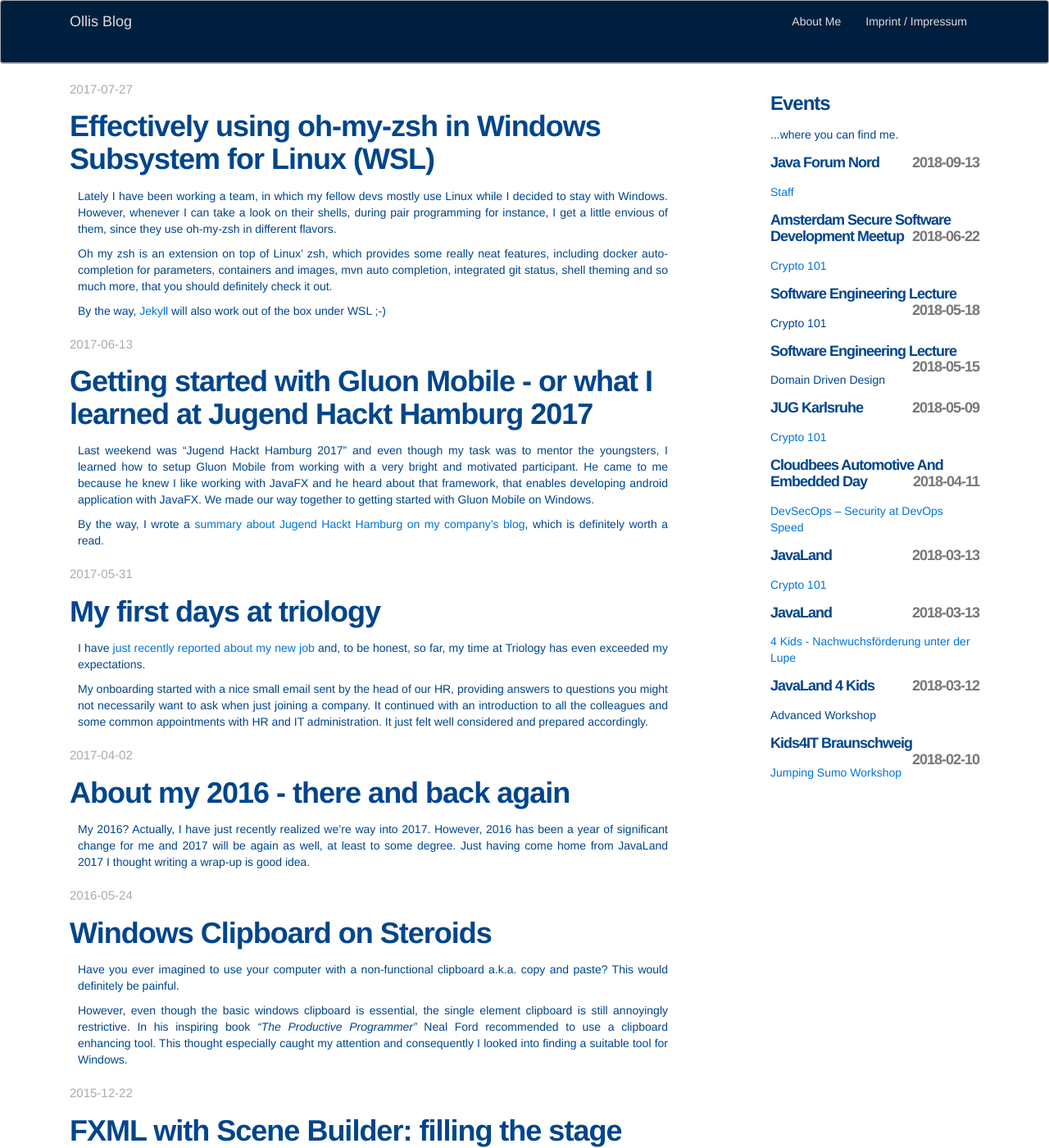
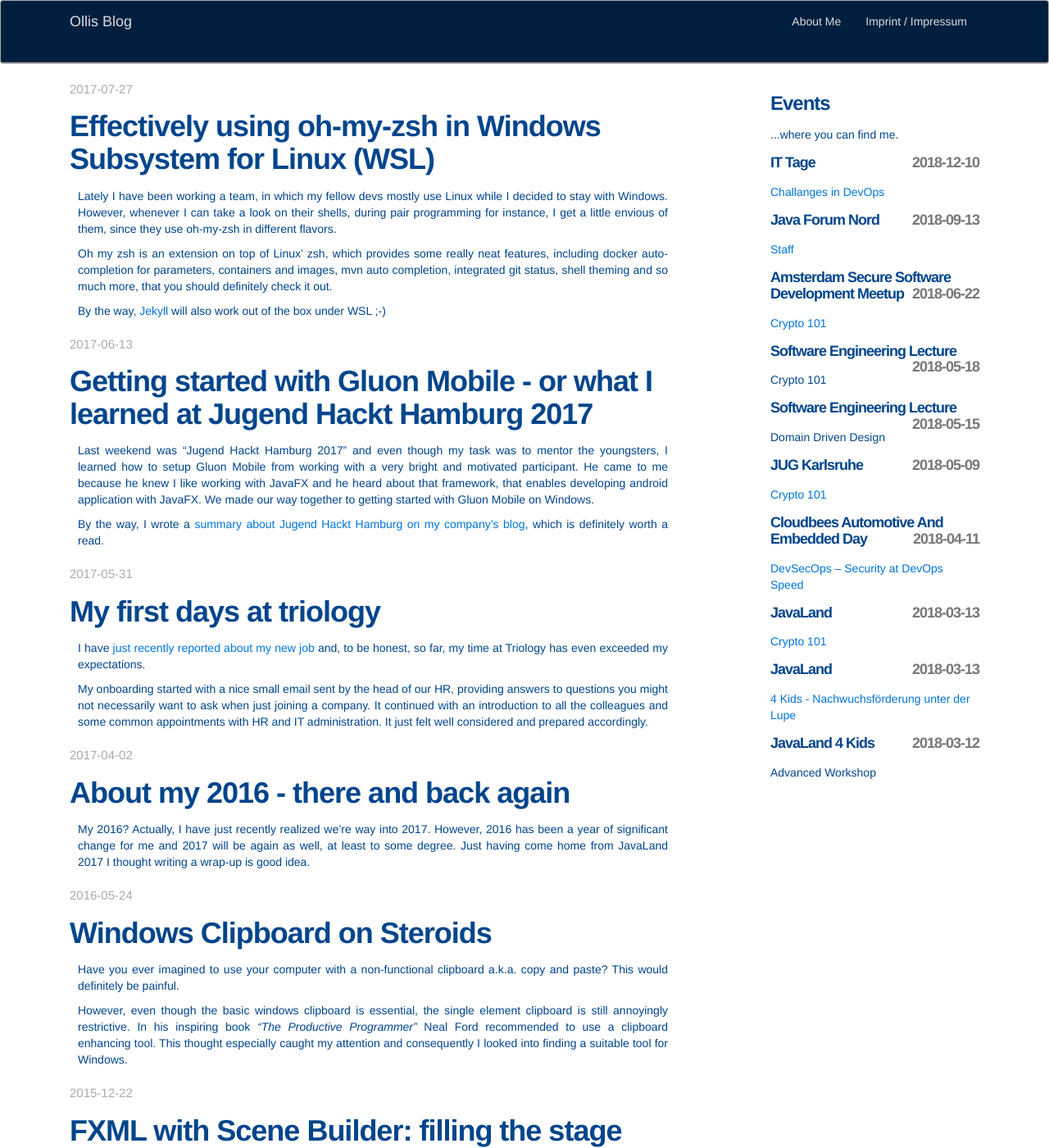
Before and after one commit to omilke/omilke.github.io, a Jekyll site: the page built from index.html, in a window 1280 px wide and 1400 px high. Shown: the whole window at 82% size. Built offline with Jekyll 4.4.1, drawn with Linux system fonts in a browser that asks for light colours.

Commit message:
add it-tage 2018

```diff
--- a/_data/events.yml
+++ b/_data/events.yml
@@ -1,3 +1,8 @@
+- event: IT Tage
+  title: Challanges in DevOps
+  date: 2018-12-10
+  link: https://www.ittage.informatik-aktuell.de/
+
 - event: Java Forum Nord
   title: Staff
   date: 2018-09-13
```
